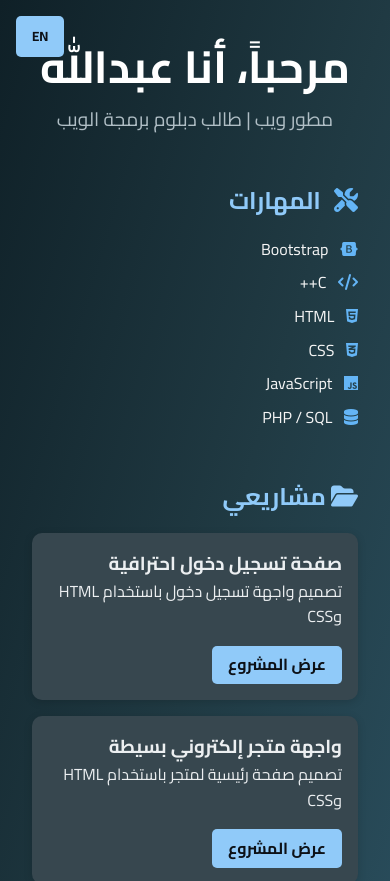
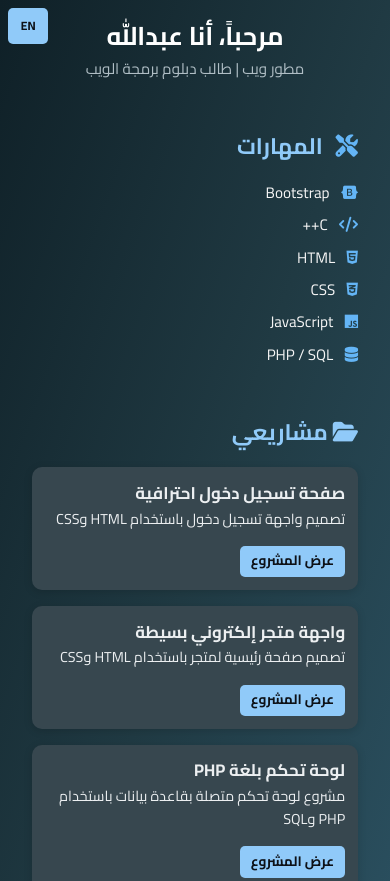
Before and after one commit to vvjxl/portfolio, a plain HTML site: page index.html in a window 390 px wide. Shown: the top 881 px of the page. Drawn offline with Linux system fonts and the light colour scheme.

Commit message:
Update index.html

```diff
--- a/index.html
+++ b/index.html
@@ -28,7 +28,7 @@
 
 header h1 {
   color: #ffffff;
-      font-size: 2.8rem;
+  font-size: 2.5rem;
 }
 
 header p {
@@ -38,19 +38,23 @@
 
 section {
   margin-bottom: 3rem;
+  padding: 0 1rem;
 }
 
 h2 {
   color: #90caf9;
   margin-bottom: 1rem;
+  font-size: 1.6rem;
 }
 
 ul {
   list-style: none;
+  padding: 0;
 }
 
 ul li {
   margin: 0.5rem 0;
+  font-size: 1rem;
 }
 
 .skills i {
@@ -84,14 +88,13 @@
 }
 
 .projects .card a {
-      color: #90caf9;
+  color: #0d1117;
   font-weight: bold;
   text-decoration: none;
   display: inline-block;
   margin-top: 1rem;
   padding: 0.4rem 1rem;
   background: #90caf9;
-      color: #0d1117;
   border-radius: 5px;
   transition: background 0.3s;
 }
@@ -105,12 +108,15 @@
   text-decoration: none;
   display: block;
   margin-top: 0.5rem;
+  font-size: 1rem;
+  word-break: break-all;
 }
 
 .lang-toggle {
   position: fixed;
   top: 1rem;
   left: 1rem;
+  z-index: 999;
 }
 
 .lang-toggle button {
@@ -121,6 +127,72 @@
   font-weight: bold;
   cursor: pointer;
   border-radius: 5px;
+  font-size: 0.9rem;
+}
+
+/* ✅ استجابة لجميع الأجهزة */
+@media (max-width: 768px) {
+  header h1 {
+    font-size: 2rem;
+  }
+
+  header p {
+    font-size: 1rem;
+  }
+
+  h2 {
+    font-size: 1.4rem;
+  }
+
+  ul li {
+    font-size: 0.95rem;
+  }
+
+  .projects .card {
+    padding: 0.8rem;
+  }
+
+  .projects .card a {
+    font-size: 0.9rem;
+    padding: 0.3rem 0.8rem;
+  }
+
+  .lang-toggle button {
+    font-size: 0.8rem;
+    padding: 0.4rem 0.8rem;
+  }
+}
+
+@media (max-width: 480px) {
+  body {
+    padding: 1rem;
+  }
+
+  header h1 {
+    font-size: 1.6rem;
+  }
+
+  header p {
+    font-size: 0.95rem;
+  }
+
+  .projects .card {
+    font-size: 0.9rem;
+  }
+
+  .projects .card a {
+    font-size: 0.85rem;
+    padding: 0.3rem 0.7rem;
+  }
+
+  .lang-toggle {
+    top: 0.5rem;
+    left: 0.5rem;
+  }
+
+  .lang-toggle button {
+    font-size: 0.75rem;
+  }
 }
   </style>
 </head>
```
Lines whose indentation alone changed are shown as unchanged.
